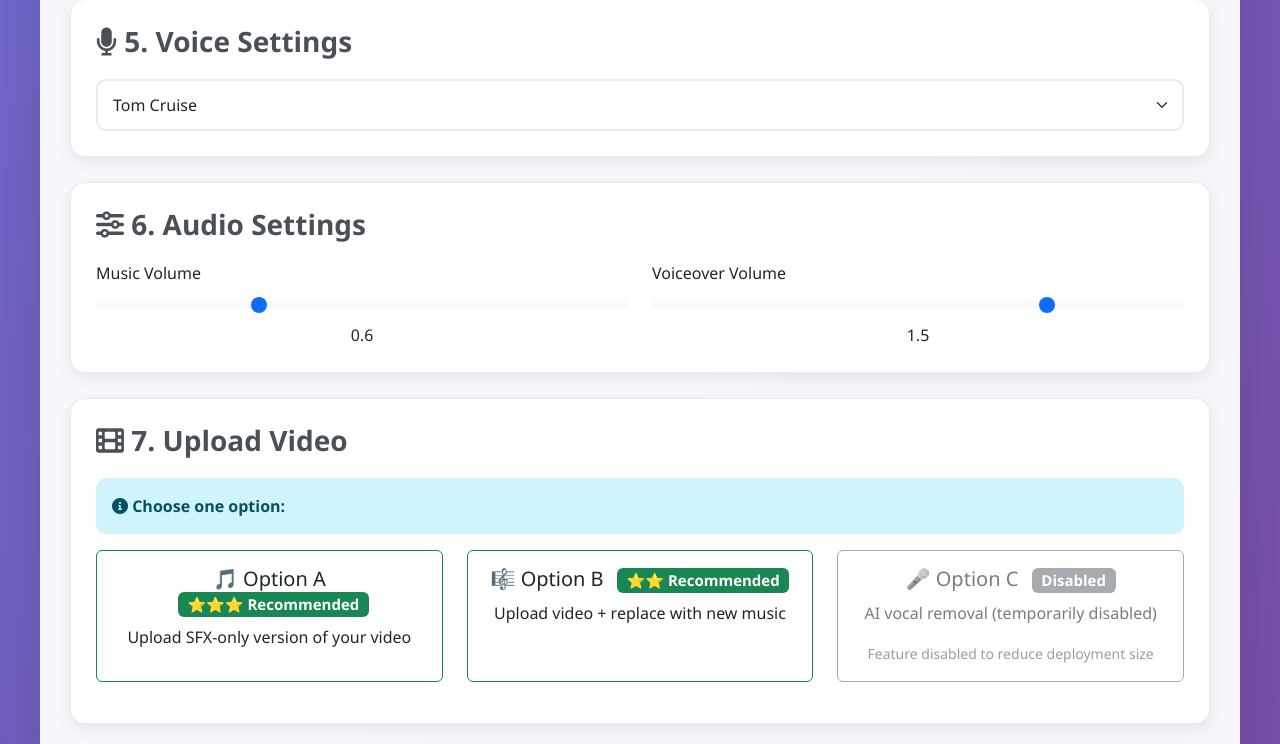
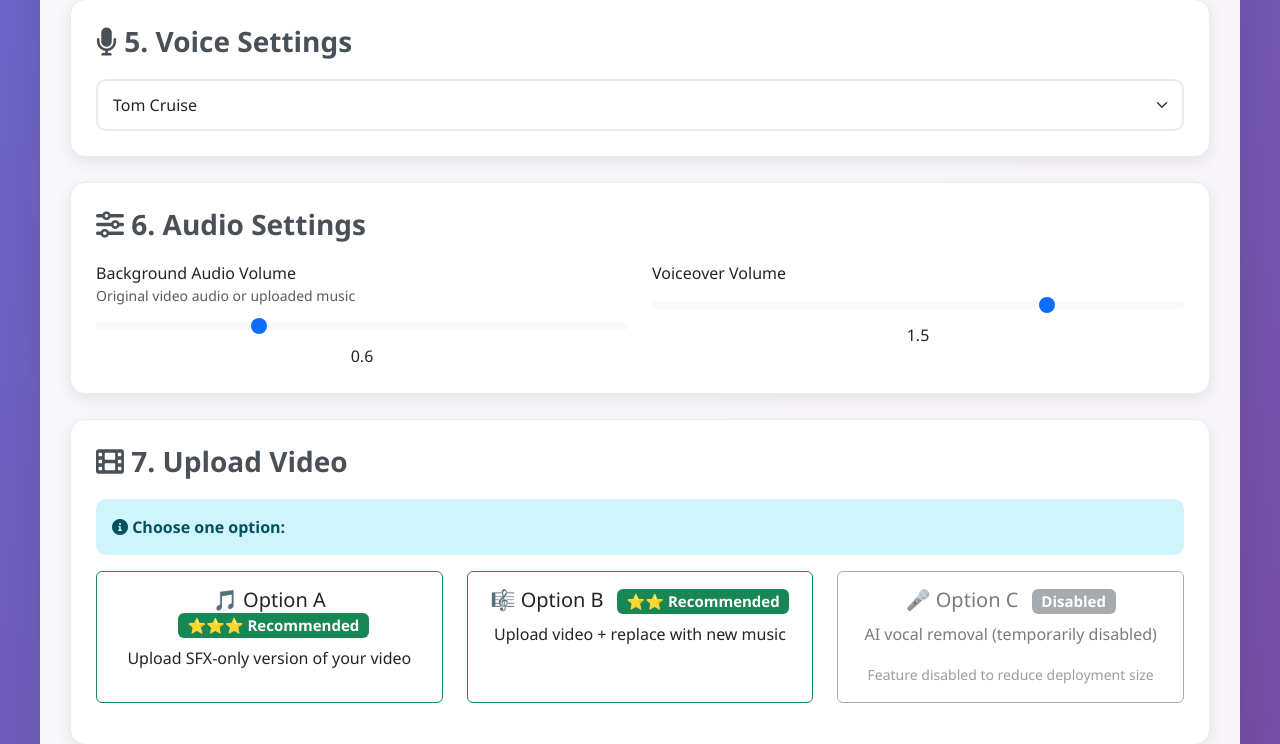
Before and after one commit to JialiLiang/NewVideoFormatConverter, a Flask app: page /adlocalizer in a window 1280 px wide. Shown: the part 2024-2768 px from the top of the page. Run offline with Flask 3, Linux system fonts and the light colour scheme; parts of the project's set-up code (start-up, migrations or seed data) failed here and were passed over; some libraries are stand-ins or nearby versions.

Commit message:
fix: improve background audio volume control UI clarity
- Rename 'Music Volume' to 'Background Audio Volume'
- Add dynamic descriptions based on selected option (SFX/Custom Music)
- Clarify volume control behavior for each option
- Update volume control description when switching options

```diff
--- a/templates/adlocalizer.html
+++ b/templates/adlocalizer.html
@@ -356,7 +356,12 @@
             <h3><i class="fas fa-sliders-h"></i> 6. Audio Settings</h3>
             <div class="row">
                 <div class="col-md-6">
-                    <label for="originalVolume" class="form-label">Music Volume</label>
+                    <label for="originalVolume" class="form-label">
+                        Background Audio Volume
+                        <small class="text-muted d-block">
+                            <span id="backgroundVolumeDescription">Original video audio or uploaded music</span>
+                        </small>
+                    </label>
                     <input type="range" class="form-range" id="originalVolume" min="0" max="2" step="0.1" value="0.6">
                     <div class="text-center" id="originalVolumeValue">0.6</div>
                 </div>
@@ -796,6 +801,21 @@
             });
         }
 
+        // Update volume control description based on selected option
+        function updateVolumeControlDescription(option) {
+            const descriptionElement = document.getElementById('backgroundVolumeDescription');
+
+            if (option === 'sfx') {
+                descriptionElement.textContent = 'Controls original video audio (SFX, ambient sounds)';
+            } else if (option === 'custom') {
+                descriptionElement.textContent = 'Controls uploaded music file volume';
+            } else if (option === 'vocal') {
+                descriptionElement.textContent = 'Controls instrumental audio after vocal removal';
+            } else {
+                descriptionElement.textContent = 'Original video audio or uploaded music';
+            }
+        }
+
         // Initialize vocal models with hardcoded data (backup) and API data
         function initializeVocalModels() {
             // Set hardcoded fallback models
@@ -1186,6 +1206,9 @@
             const transcriptionDetected = document.getElementById('transcriptionVideoDetected');
             const customMusicArea = document.getElementById('customMusicArea');
 
+            // Update volume control description based on option
+            updateVolumeControlDescription(option);
+
             if (option === 'sfx') {
                 infoDiv.className = 'alert alert-success mb-3';
                 infoDiv.innerHTML = '<i class="fas fa-music"></i> <strong>Option A:</strong> Upload SFX-only version of your video';
@@ -1343,6 +1366,9 @@
 
             // Hide upload area
             document.getElementById('videoUploadArea').style.display = 'none';
+
+            // Reset volume control description
+            updateVolumeControlDescription(null);
 
             // Clear video file input
             const videoFile = document.getElementById('videoFile');
```
